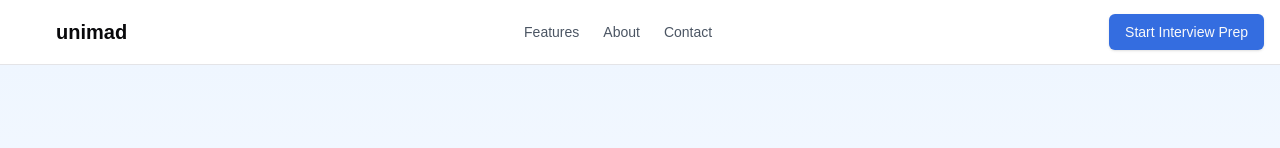
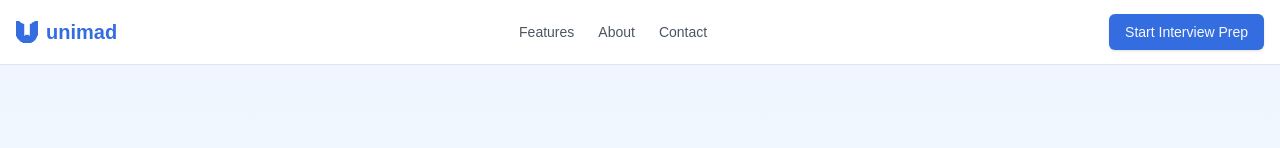
Before and after one commit to royaals/interview-prep, a Next.js app: page / in a window 1280 px wide. Shown: the top 148 px of the page. Built offline with nearby package versions, Linux system fonts and the light colour scheme.

Commit message:
improve ui

```diff
--- a/app/page.tsx
+++ b/app/page.tsx
@@ -30,13 +30,13 @@ export default function LandingPage() {
         <div className="container mx-auto px-4 h-16 flex items-center justify-between">
           <div className="flex items-center gap-2">
             <Image
-              src="/logo.png"
+              src="/logo_blue.png"
               alt="Unimad Logo"
-              width={32}
-              height={32}
-              className="w-8 h-8"
+              width={22}
+              height={22}
+
             />
-            <span className="text-xl font-semibold">unimad</span>
+            <span className="text-[#346DE0] text-xl font-semibold">unimad</span>
           </div>
           <nav className="hidden md:flex items-center gap-6">
             <Link href="#" className="text-sm text-gray-600 hover:text-gray-900">
@@ -83,7 +83,7 @@ export default function LandingPage() {
         </div>
       </section>
 
-      {/* How It Works */}
+
       <section className="py-20">
         <div className="container mx-auto px-4">
           <h2 className="text-3xl font-bold text-center mb-12">How It Works</h2>
--- a/app/uniboard/applications/interview-prep/interview/page.tsx
+++ b/app/uniboard/applications/interview-prep/interview/page.tsx
@@ -70,7 +70,8 @@ export default function InterviewPage() {
                 value={answer}
                 onChange={(e) => setAnswer(e.target.value)}
                 className="w-full min-h-[160px] p-4 text-[#373737] resize-none focus:outline-none"
-                placeholder="Type your answer here..."
+                placeholder="Lorem ipsum dolor sit amet, consectetur adipiscing elit, sed do eiusmod tempor incididunt ut labore et dolore magna aliqua. Morbi non arcu risus quis varius quam quisque id. Aenean euismod elementum nisi quis eleifend quam.
+"
                 style={{
                   border: 'none',
                   background: 'transparent'
--- a/components/ChatInput.tsx
+++ b/components/ChatInput.tsx
@@ -10,13 +10,13 @@ export function ChatInput() {
     <div className="fixed bottom-0 left-[320px] right-0 border-t border-[#E5E7EB] bg-white">
       <div className="px-8 py-4">
         <div className="flex items-center gap-3">
-          <div className="w-8 h-8 rounded-full bg-[#346DE0] flex items-center justify-center flex-shrink-0">
+          <div className="w-10 h-10 rounded-full bg-[#346DE0] flex items-center justify-center flex-shrink-0">
             <Image
               src="/AIlogo.png"
               alt="AI Assistant"
-              width={20}
-              height={20}
-              className="w-5 h-5"
+              width={31}
+              height={25}
+
             />
           </div>
           <Input
--- a/components/SideBar.tsx
+++ b/components/SideBar.tsx
@@ -53,7 +53,7 @@ export function Sidebar() {
           {menuItems.map((item) => (
             <li key={item.name}>
               <Link
-                href="#"
+                href="/"
                 className={`flex items-center justify-between px-4 py-2 rounded-lg text-m ${
                   item.name === "Applications" ? "text-[#346DE0] bg-[#EEF2FF]" : "text-[#808080] hover:bg-gray-50"
                 }`}
```
Also changed, not shown: public/logo_blue.png (added).
